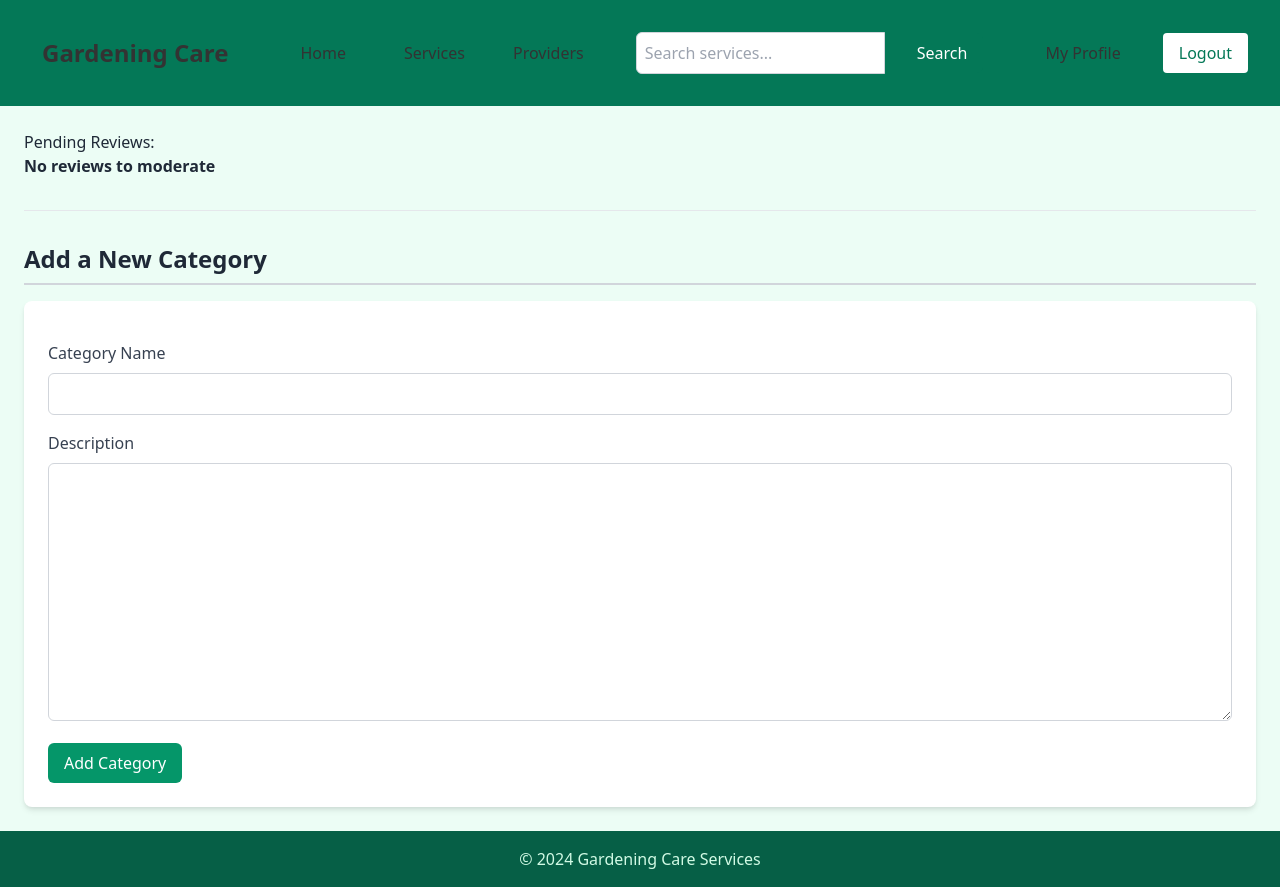
After one commit to DelyanNikolov/GardeningCareServicesApp, a Django app: page /services/moderation/ in a window 1280 px wide. The commit adds this page. Run offline with Django 5.2, Linux system fonts and the light colour scheme; the visitor is signed in with stand-in values (Sample User, id 1); data that the repository does not hold is empty; some libraries are stand-ins or nearby versions.

Commit message:
feat: added moderation functionality, moderation dashboard with approve or delete comment, add new category form

```diff
--- a/GardeningCareServicesApp/services/forms.py
+++ b/GardeningCareServicesApp/services/forms.py
@@ -1,15 +1,23 @@
 from django import forms
 
-from GardeningCareServicesApp.services.models import Service
+from GardeningCareServicesApp.services.models import Service, ServiceCategory
 
 
-class ServiceAddForm(forms.ModelForm):
+class BaseServiceForm(forms.ModelForm):
     class Meta:
         model = Service
         fields = ['name', 'description', 'category', 'price', 'photo']
 
 
-class ServiceEditForm(forms.ModelForm):
+class ServiceAddForm(BaseServiceForm):
+    pass
+
+
+class ServiceEditForm(BaseServiceForm):
+    pass
+
+
+class ServiceCategoryForm(forms.ModelForm):
     class Meta:
-        model = Service
-        fields = ['name', 'description', 'category', 'price', 'photo']
+        model = ServiceCategory
+        fields = ['name', 'description',]
--- a/GardeningCareServicesApp/services/models.py
+++ b/GardeningCareServicesApp/services/models.py
@@ -81,6 +81,7 @@ class Review(models.Model):
         related_name='service_reviews',
     )
 
+    # only homeowners can post comments
     user = models.ForeignKey(
         to=HomeOwnerProfile,
         on_delete=models.CASCADE,
@@ -99,6 +100,8 @@ class Review(models.Model):
 
     created_at = models.DateTimeField(auto_now_add=True)
 
+    is_approved = models.BooleanField(default=False)
+
     def __str__(self):
         return f"{self.rating} stars for {self.service} by {self.user}"
 
--- a/GardeningCareServicesApp/services/urls.py
+++ b/GardeningCareServicesApp/services/urls.py
@@ -1,11 +1,16 @@
 from django.urls import path, include
 
 from GardeningCareServicesApp.services.views import ServicesListPage, ServiceAddPage, ServiceDetailsPage, \
-    ServiceEditPage, ServiceDeletePage
+    ServiceEditPage, ServiceDeletePage, moderation_dashboard, approve_review, delete_review
 
 urlpatterns = [
     path('', ServicesListPage.as_view(), name='services-list'),
     path('create/', ServiceAddPage.as_view(), name='services-create'),
+    path('moderation/', include([
+        path('', moderation_dashboard, name='moderation-dashboard'),
+        path('moderation/reviews/<int:pk>/approve/', approve_review, name='approve-review'),
+        path('moderation/reviews/<int:pk>/delete/', delete_review, name='delete-review'),
+    ])),
     path('<int:pk>/', include([
         path('details/', ServiceDetailsPage.as_view(), name='service-details'),
         path('edit/', ServiceEditPage.as_view(), name='service-edit'),
--- a/GardeningCareServicesApp/services/views.py
+++ b/GardeningCareServicesApp/services/views.py
@@ -1,15 +1,15 @@
+from django.contrib.auth.decorators import login_required, user_passes_test
 from django.contrib.auth.mixins import LoginRequiredMixin
 from django.core.exceptions import PermissionDenied
 from django.db.models import Q
 from django.shortcuts import render, redirect, get_object_or_404
 from django.urls import reverse_lazy, reverse
 from django.views.generic import ListView, CreateView, DetailView, UpdateView, DeleteView
-from django.views.generic.edit import FormMixin
 
 from GardeningCareServicesApp.accounts.models import ServiceProviderProfile, HomeOwnerProfile
 from GardeningCareServicesApp.common.forms import ReviewForm
-from GardeningCareServicesApp.services.forms import ServiceAddForm, ServiceEditForm
-from GardeningCareServicesApp.services.models import Service
+from GardeningCareServicesApp.services.forms import ServiceAddForm, ServiceEditForm, ServiceCategoryForm
+from GardeningCareServicesApp.services.models import Service, Review
 
 
 # Create your views here.
@@ -115,3 +115,41 @@ class ServiceDeletePage(LoginRequiredMixin, DeleteView):
         if service.provider.user != self.request.user:
             raise PermissionDenied("You are not authorized to delete this service.")
         return service
+
+
+def is_moderator(user):
+    return user.groups.filter(name='Moderator').exists() or user.is_staff
+
+
+@login_required
+@user_passes_test(is_moderator)
+def moderation_dashboard(request):
+    pending_reviews = Review.objects.filter(is_approved=False)
+    category_form = ServiceCategoryForm()
+
+    if request.method == "POST":
+        category_form = ServiceCategoryForm(request.POST)
+        if category_form.is_valid():
+            category_form.save()
+            return redirect('moderation-dashboard')
+
+    return render(
+        request,
+        'services/moderation_dashboard.html',
+        {'pending_reviews': pending_reviews, 'category_form': category_form}
+    )
+
+
+@user_passes_test(is_moderator)
+def approve_review(request, pk):
+    review = get_object_or_404(Review, pk=pk)
+    review.is_approved = True  # Assuming the `Review` model has an `is_approved` field
+    review.save()
+    return redirect('moderation-dashboard')
+
+
+@user_passes_test(is_moderator)
+def delete_review(request, pk):
+    review = get_object_or_404(Review, pk=pk)
+    review.delete()
+    return redirect('moderation-dashboard')
--- a/GardeningCareServicesApp/settings.py
+++ b/GardeningCareServicesApp/settings.py
@@ -43,7 +43,7 @@ INSTALLED_APPS = [
     "GardeningCareServicesApp.services.apps.ServicesConfig",
     "GardeningCareServicesApp.common.apps.CommonConfig",
     "GardeningCareServicesApp.providers.apps.ProvidersConfig",
-    "GardeningCareServicesApp.homeowners.apps.HomeownersConfig"
+    "GardeningCareServicesApp.homeowners.apps.HomeownersConfig",
 ]
 
 MIDDLEWARE = [
@@ -135,6 +135,10 @@ STATICFILES_DIRS = [
     BASE_DIR / 'static'
 ]
 
+MEDIA_URL = 'media/'
+MEDIA_ROOT = BASE_DIR / 'media_files/'
+
+
 # Default primary key field type
 # https://docs.djangoproject.com/en/5.1/ref/settings/#default-auto-field
 
--- a/GardeningCareServicesApp/urls.py
+++ b/GardeningCareServicesApp/urls.py
@@ -14,6 +14,8 @@ Including another URLconf
     1. Import the include() function: from django.urls import include, path
     2. Add a URL to urlpatterns:  path('blog/', include('blog.urls'))
 """
+from django.conf import settings
+from django.conf.urls.static import static
 from django.contrib import admin
 from django.urls import path, include
 
@@ -26,3 +28,6 @@ urlpatterns = [
     path('providers/', include('GardeningCareServicesApp.providers.urls')),
     path('homeowners/', include('GardeningCareServicesApp.homeowners.urls')),
 ]
+
+if settings.DEBUG:
+    urlpatterns += static(settings.MEDIA_URL, document_root=settings.MEDIA_ROOT)
--- a/templates/common/base.html
+++ b/templates/common/base.html
@@ -23,7 +23,8 @@
                 <a href="{% url 'providers-list' %}" class="px-4 py-2 hover:bg-green-600 rounded">Providers</a>
             </div>
             <div>
-                <form method="get" action="{% url 'services-list' %}" class="flex items-center mb-4">
+             <!-- Search bar -->
+                <form method="get" action="{% url 'services-list' %}" class="flex items-center space-x-4">
                     <input
                         type="text"
                         name="q"
--- a/templates/providers/provider_profile.html
+++ b/templates/providers/provider_profile.html
@@ -52,7 +52,7 @@
         <div class="grid grid-cols-1 sm:grid-cols-2 lg:grid-cols-3 gap-6 mt-6">
             {% for service in services %}
             <div class="bg-gray-50 p-4 rounded-lg shadow hover:shadow-md transition-shadow duration-200">
-                <img class="w-full h-40 object-cover rounded-md" src="{{ service.photo }}" alt="{{ service.name }}">
+                <img class="w-full h-40 object-cover rounded-md" src="{{ service.photo.url}}" alt="{{ service.name }}">
                 <h3 class="text-lg font-bold text-green-800 mt-2">{{ service.name }}</h3>
                 <p class="text-gray-500">{{ service.description|truncatewords:15 }}</p>
                 <p class="text-sm text-gray-500 mt-2">Price: ${{ service.price }}</p>
--- /dev/null
+++ b/templates/services/moderation_dashboard.html
@@ -0,0 +1,58 @@
+{% extends 'common/base.html' %}
+{% load widget_tweaks %}
+
+{% block content %}
+<h1>Pending Reviews:</h1>
+{% for review in pending_reviews %}
+<div class="border p-4 mb-4">
+    <p><strong>Comment:</strong> {{ review.comment }}</p>
+    <p><strong>By:</strong> {{ review.user.user.email }}</p>
+    <p><strong>Rating:</strong> {{ review.rating }} stars</p>
+    <div class="flex space-x-4">
+        <!-- Approve Button -->
+        <form action="{% url 'approve-review' review.pk %}" method="post">
+            {% csrf_token %}
+            <button type="submit" class="bg-green-500 text-white p-2 rounded hover:bg-green-600">
+                Approve
+            </button>
+        </form>
+
+        <!-- Delete Button -->
+        <form action="{% url 'delete-review' review.pk %}" method="post">
+            {% csrf_token %}
+            <button type="submit" class="bg-red-500 text-white p-2 rounded hover:bg-red-600">
+                Delete
+            </button>
+        </form>
+    </div>
+</div>
+{% empty %}
+    <p><strong>No reviews to moderate</strong></p>
+{% endfor %}
+<hr class="my-8">
+
+<h1 class="text-2xl font-bold text-gray-800 mb-4 border-b-2 border-gray-300 pb-2">
+    Add a New Category
+</h1>
+
+<!-- Add Category Form -->
+<form action="" method="post" class="bg-white shadow-md rounded-lg p-6 space-y-4">
+    {% csrf_token %}
+
+    <!-- Form Fields -->
+    <div>
+        <label for="id_name" class="block text-gray-700 font-medium mb-2">Category Name</label>
+        {{ category_form.name|add_class:"border border-gray-300 rounded-md p-2 w-full" }}
+    </div>
+
+    <div>
+        <label for="id_description" class="block text-gray-700 font-medium mb-2">Description</label>
+        {{ category_form.description|add_class:"border border-gray-300 rounded-md p-2 w-full" }}
+    </div>
+
+    <!-- Submit Button -->
+    <button type="submit" class="bg-green-600 text-white px-4 py-2 rounded-md hover:bg-green-700 transition">
+        Add Category
+    </button>
+</form>
+{% endblock %}
--- a/templates/services/service_list.html
+++ b/templates/services/service_list.html
@@ -15,15 +15,15 @@
             {% if service.photo %}
             <div class="aspect-w-4 aspect-h-3">
                 <img
-                    src="{{ service.photo }}"
-                    alt="{{ services.name }}"
+                    src="{{ service.photo.url }}"
+                    alt="{{ service.name }}"
                     class="w-full h-full object-cover">
             </div>
             {% else %}
             <div class="aspect-w-4 aspect-h-3">
                 <img
                     src="{% static 'media/gardening_default_pic.jpg' %}"
-                    alt="{{ services.name }}"
+                    alt="{{ service.name }}"
                     class="w-full h-full object-cover">
             </div>
             {% endif %}
```
Also changed, not shown: GardeningCareServicesApp/services/migrations/0002_review_is_approved.py (added), media_files/462551476_2268857703500478_2533009853193370615_n.jpg (added), media_files/green-forest-trees-1.jpg.860x0_q70_crop-scale-1.jpg (added), media_files/summer-flowering.jpg (added).
